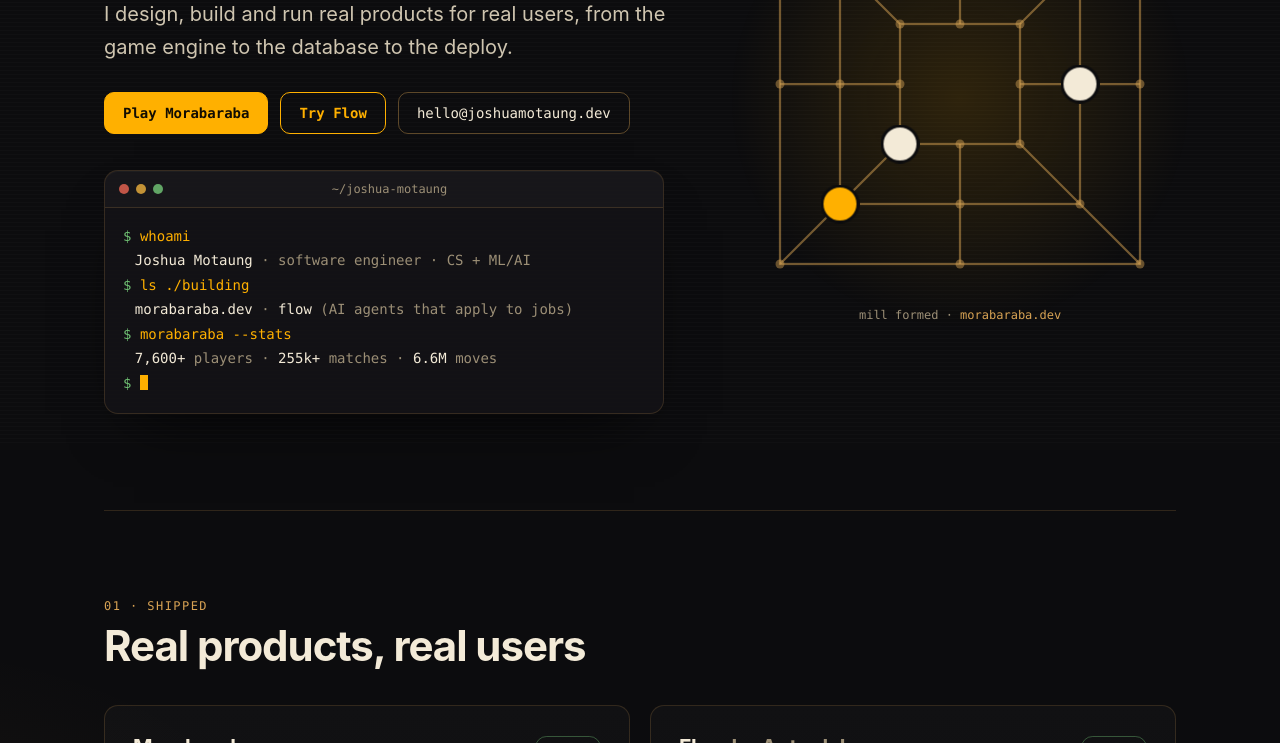
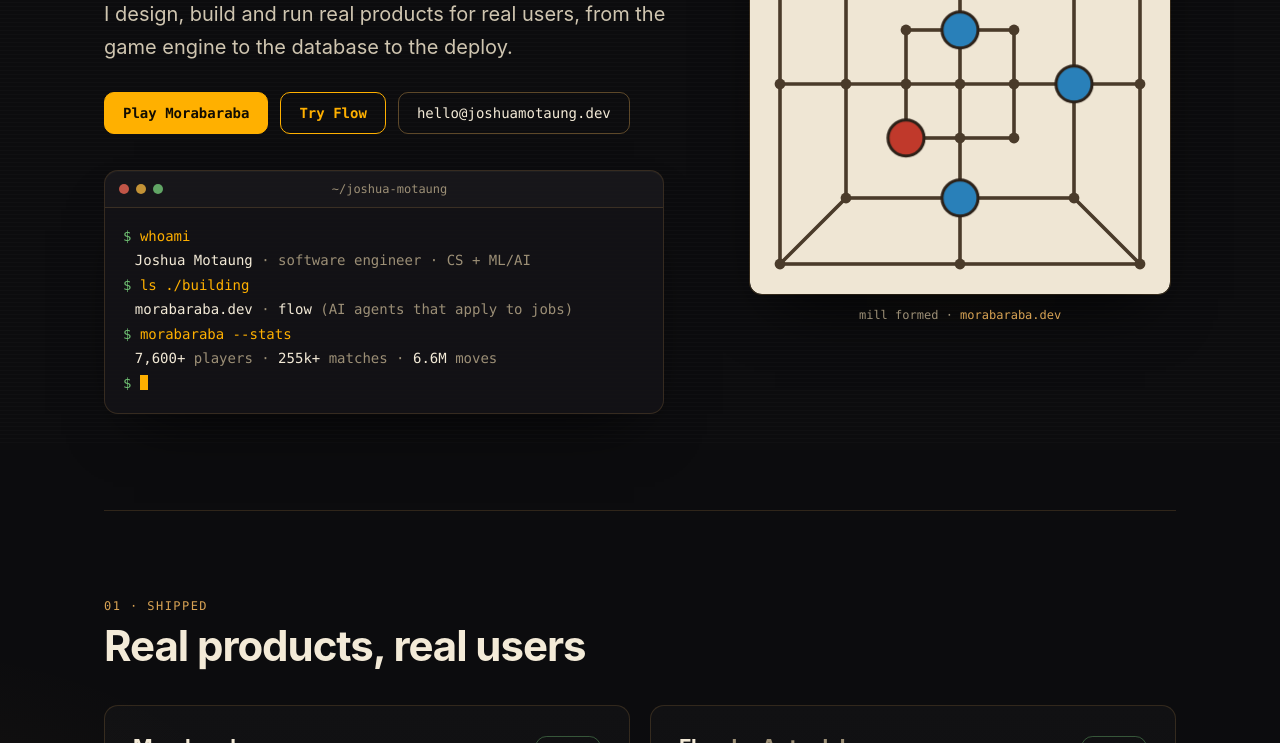
Before and after one commit to Motaung1024/portfolio, a plain HTML site: page index.html in a window 1280 px wide. Shown: the part 357-1100 px from the top of the page. Drawn offline with Linux system fonts and the light colour scheme.

Commit message:
Draw the board and favicon as they are in the game

```diff
--- a/index.html
+++ b/index.html
@@ -53,36 +53,25 @@
         </div>
       </div>
 
-      <figure class="board-wrap" aria-label="A Morabaraba board where three amber pieces form a mill along the top row">
-        <svg class="board" viewBox="0 0 280 280" aria-hidden="true">
+      <figure class="board-wrap" aria-label="A Morabaraba board where red completes a mill along the top row">
+        <svg class="board" viewBox="0 0 700 700" aria-hidden="true">
+          <rect class="surface" width="700" height="700" rx="20" />
           <g class="lines">
-            <rect x="20" y="20" width="240" height="240" />
-            <rect x="60" y="60" width="160" height="160" />
-            <rect x="100" y="100" width="80" height="80" />
-            <path d="M140 20V100M140 180V260M20 140H100M180 140H260" />
-            <path d="M20 20L100 100M260 20L180 100M20 260L100 180M260 260L180 180" />
+            <rect x="50" y="50" width="600" height="600" />
+            <rect x="160" y="160" width="380" height="380" />
+            <rect x="260" y="260" width="180" height="180" />
+            <path d="M350 50V650M50 350H650M50 50L160 160M650 50L540 160M650 650L540 540M50 650L160 540" />
           </g>
-          <g class="dots">
-            <circle cx="20" cy="20" r="3"/><circle cx="140" cy="20" r="3"/><circle cx="260" cy="20" r="3"/>
-            <circle cx="20" cy="140" r="3"/><circle cx="260" cy="140" r="3"/>
-            <circle cx="20" cy="260" r="3"/><circle cx="140" cy="260" r="3"/><circle cx="260" cy="260" r="3"/>
-            <circle cx="60" cy="60" r="3"/><circle cx="140" cy="60" r="3"/><circle cx="220" cy="60" r="3"/>
-            <circle cx="60" cy="140" r="3"/><circle cx="220" cy="140" r="3"/>
-            <circle cx="60" cy="220" r="3"/><circle cx="140" cy="220" r="3"/><circle cx="220" cy="220" r="3"/>
-            <circle cx="100" cy="100" r="3"/><circle cx="140" cy="100" r="3"/><circle cx="180" cy="100" r="3"/>
-            <circle cx="100" cy="140" r="3"/><circle cx="180" cy="140" r="3"/>
-            <circle cx="100" cy="180" r="3"/><circle cx="140" cy="180" r="3"/><circle cx="180" cy="180" r="3"/>
-          </g>
-          <line class="mill-glow" x1="20" y1="20" x2="260" y2="20" />
-          <line class="mill-line" x1="20" y1="20" x2="260" y2="20" />
+          <g class="dots"><circle cx="50" cy="50" r="9"/><circle cx="350" cy="50" r="9"/><circle cx="650" cy="50" r="9"/><circle cx="650" cy="350" r="9"/><circle cx="650" cy="650" r="9"/><circle cx="350" cy="650" r="9"/><circle cx="50" cy="650" r="9"/><circle cx="50" cy="350" r="9"/><circle cx="160" cy="160" r="9"/><circle cx="350" cy="160" r="9"/><circle cx="540" cy="160" r="9"/><circle cx="540" cy="350" r="9"/><circle cx="540" cy="540" r="9"/><circle cx="350" cy="540" r="9"/><circle cx="160" cy="540" r="9"/><circle cx="160" cy="350" r="9"/><circle cx="260" cy="260" r="9"/><circle cx="350" cy="260" r="9"/><circle cx="440" cy="260" r="9"/><circle cx="440" cy="350" r="9"/><circle cx="440" cy="440" r="9"/><circle cx="350" cy="440" r="9"/><circle cx="260" cy="440" r="9"/><circle cx="260" cy="350" r="9"/><circle cx="350" cy="350" r="9"/></g>
+          <g class="mill"><circle class="mill-ring" cx="50" cy="50" r="44"/><circle class="mill-ring" cx="350" cy="50" r="44"/><circle class="mill-ring" cx="650" cy="50" r="44"/></g>
           <g class="pieces">
-            <circle class="p a" style="--d:.6s"  cx="20"  cy="20"  r="12"/>
-            <circle class="p c" style="--d:1.2s" cx="220" cy="140" r="12"/>
-            <circle class="p a" style="--d:1.8s" cx="260" cy="20"  r="12"/>
-            <circle class="p c" style="--d:2.4s" cx="100" cy="180" r="12"/>
-            <circle class="p a" style="--d:3s"   cx="60"  cy="220" r="12"/>
-            <circle class="p c" style="--d:3.6s" cx="140" cy="60"  r="12"/>
-            <circle class="p a last" style="--d:4.2s" cx="140" cy="20" r="12"/>
+            <circle class="p r" style="--d:0.6s" cx="50" cy="50" r="30"/>
+            <circle class="p b" style="--d:1.2s" cx="540" cy="350" r="30"/>
+            <circle class="p r" style="--d:1.8s" cx="650" cy="50" r="30"/>
+            <circle class="p b" style="--d:2.4s" cx="350" cy="540" r="30"/>
+            <circle class="p r" style="--d:3.0s" cx="260" cy="440" r="30"/>
+            <circle class="p b" style="--d:3.6s" cx="350" cy="260" r="30"/>
+            <circle class="p r" style="--d:4.2s" cx="350" cy="50" r="30"/>
           </g>
         </svg>
         <figcaption>mill formed · <a href="https://morabaraba.dev" target="_blank" rel="noopener">morabaraba.dev</a></figcaption>
--- a/styles.css
+++ b/styles.css
@@ -135,18 +135,18 @@ h1 {
   background: radial-gradient(circle, rgba(255,176,0,.14), transparent 62%);
   z-index: -1;
 }
-.board { width: 100%; max-width: 420px; height: auto; overflow: visible; }
-.board .lines { fill: none; stroke: var(--gold); stroke-opacity: .5; stroke-width: 1.5; }
-.board .dots circle { fill: var(--gold); fill-opacity: .45; }
-.board .p { stroke: var(--bg); stroke-width: 2; opacity: 0; transform-box: fill-box; transform-origin: center;
+.board { width: 100%; max-width: 420px; height: auto; border-radius: 12px; box-shadow: 0 30px 60px -25px rgba(0,0,0,.85), 0 0 0 1px rgba(216,163,84,.25); }
+/* The same board as morabaraba.dev: its surface, line and piece colours, and real vertex geometry. */
+.board .surface { fill: #efe6d4; }
+.board .lines { fill: none; stroke: #4a3b2a; stroke-width: 6; }
+.board .dots circle { fill: #4a3b2a; }
+.board .p { stroke: #2c2118; stroke-width: 5; opacity: 0; transform-box: fill-box; transform-origin: center;
   animation: drop .35s cubic-bezier(.2,1.4,.4,1) var(--d) forwards; }
-.board .p.a { fill: var(--amber); }
-.board .p.c { fill: var(--cream); }
+.board .p.r { fill: #c0392b; }
+.board .p.b { fill: #2980b9; }
 @keyframes drop { from { opacity: 0; transform: scale(1.6); } to { opacity: 1; transform: scale(1); } }
-.mill-line { stroke: var(--amber); stroke-width: 2.5; stroke-dasharray: 240; stroke-dashoffset: 240; animation: draw .5s ease-out 4.5s forwards; }
-.mill-glow { stroke: var(--amber); stroke-width: 9; stroke-linecap: round; filter: blur(4px); opacity: 0; animation: glow 2.4s ease-in-out 4.8s infinite; }
-@keyframes draw { to { stroke-dashoffset: 0; } }
-@keyframes glow { 0%, 100% { opacity: .25; } 50% { opacity: .85; } }
+.board .mill-ring { fill: none; stroke: #f1c40f; stroke-width: 8; opacity: 0; animation: glow 1.6s ease-in-out 4.6s infinite; }
+@keyframes glow { 0%, 100% { opacity: .35; } 50% { opacity: 1; } }
 .board-wrap figcaption { font: 12px var(--mono); color: var(--muted); opacity: 0; animation: show .01s 5s forwards; }
 .board-wrap figcaption a { color: var(--gold); text-decoration: none; }
 .board-wrap figcaption a:hover { color: var(--amber); }
@@ -262,4 +262,5 @@ a:focus-visible, .btn:focus-visible { outline: 2px solid var(--amber); outline-o
   *, *::before, *::after { animation-duration: .01ms !important; animation-delay: 0s !important; animation-iteration-count: 1 !important; transition: none !important; }
   .reveal { opacity: 1; transform: none; }
   .line { width: auto; }
+  .board .mill-ring { opacity: 1; }
 }
```
Also changed, not shown: favicon.svg.
